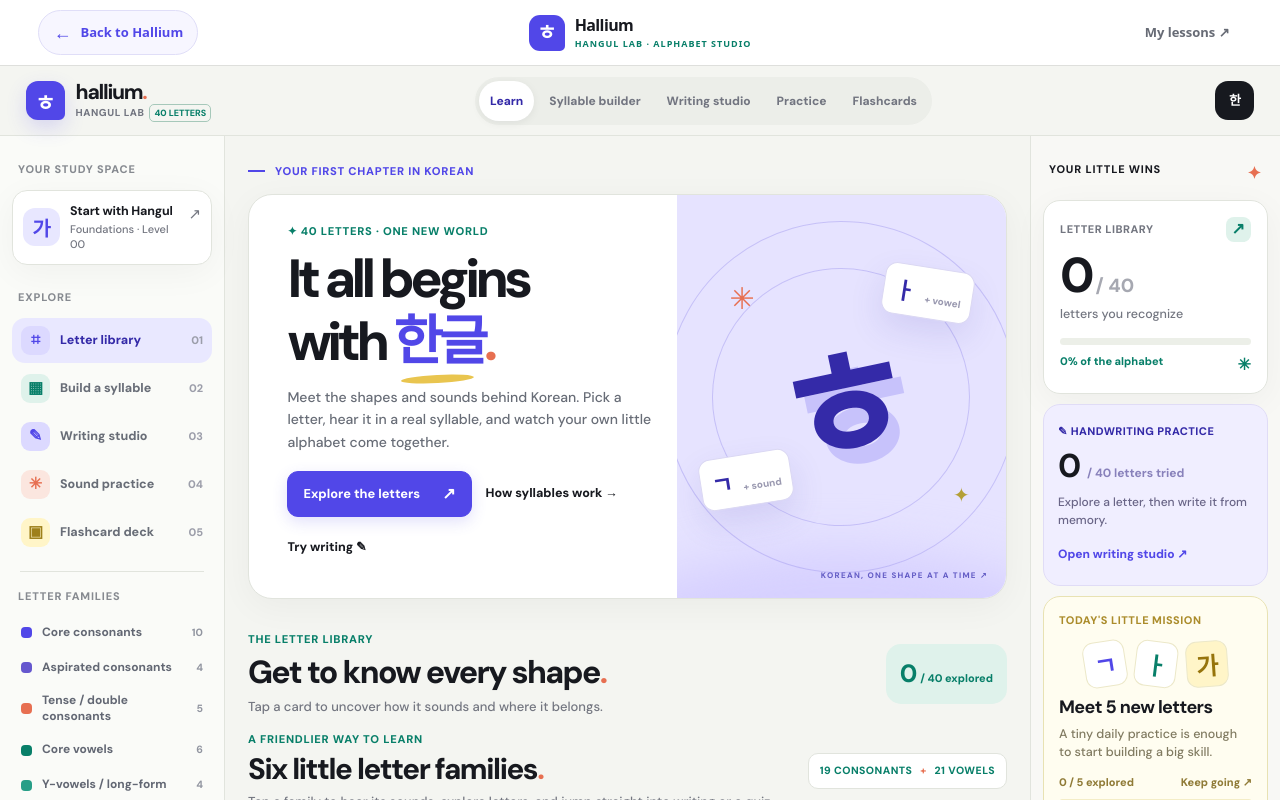
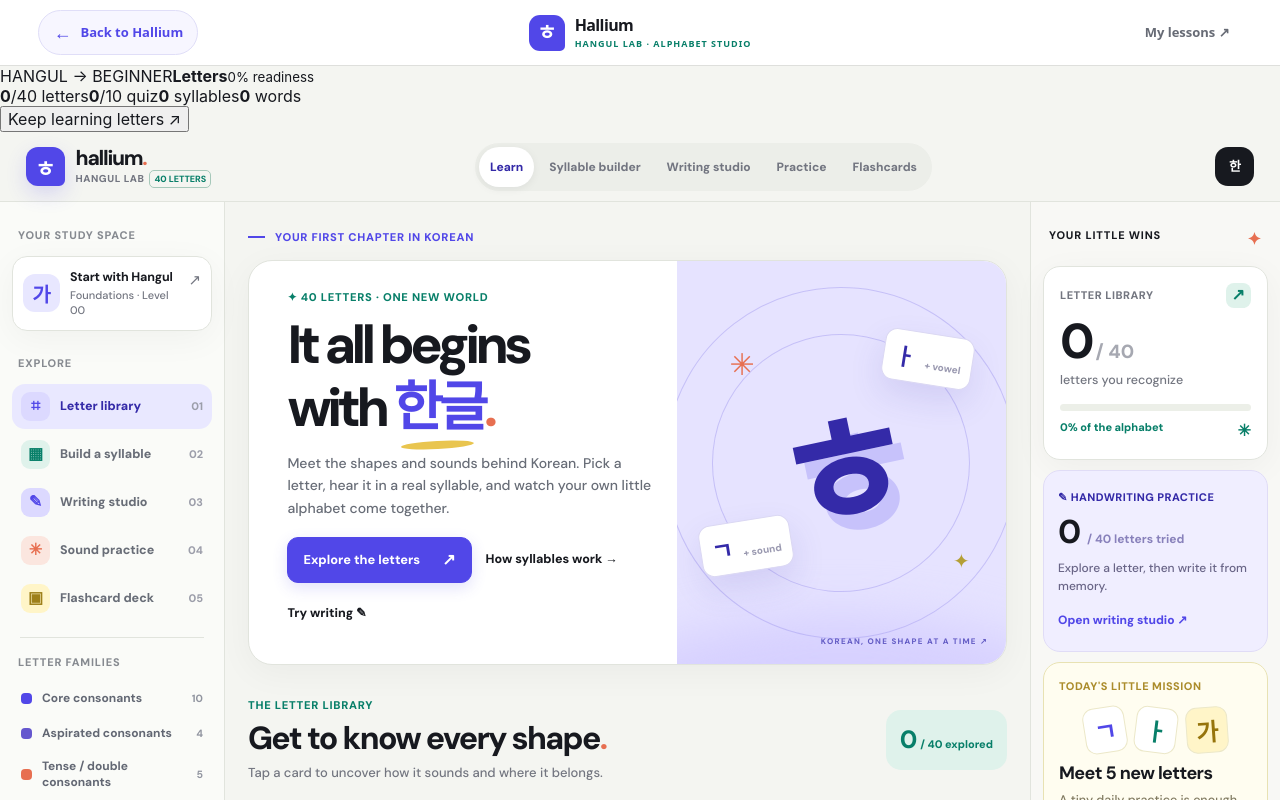
Before and after one commit to sushan5140/hallium, a Next.js app: page /hangul in a window 1280 px wide. Built offline with nearby package versions, Linux system fonts and the light colour scheme.

Commit message:
H-P10.1: route Hangul Lab through readiness bridge

```diff
--- a/app/hangul/page.js
+++ b/app/hangul/page.js
@@ -1,4 +1,5 @@
 import styles from "./page.module.css";
+import HangulLabBridge from "./HangulLabBridge";
 
 export const metadata = {
   title: "Hangul Lab — Hallium",
@@ -18,13 +19,7 @@
         </div>
         <a className={styles.lessons} href="/?view=companion">My lessons <span aria-hidden="true">↗</span></a>
       </nav>
-      <iframe
-        className={styles.frame}
-        title="Hallium's interactive Hangul learning and handwriting studio"
-        src="/hangul-lab/index.html#learn"
-        loading="eager"
-        allow="autoplay"
-      />
+      <HangulLabBridge />
     </main>
   );
 }
```
